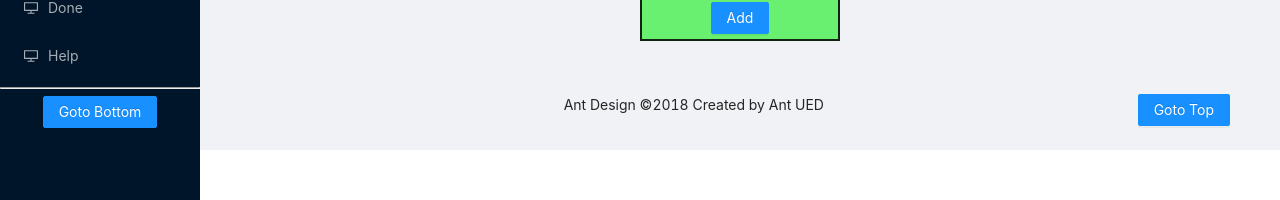
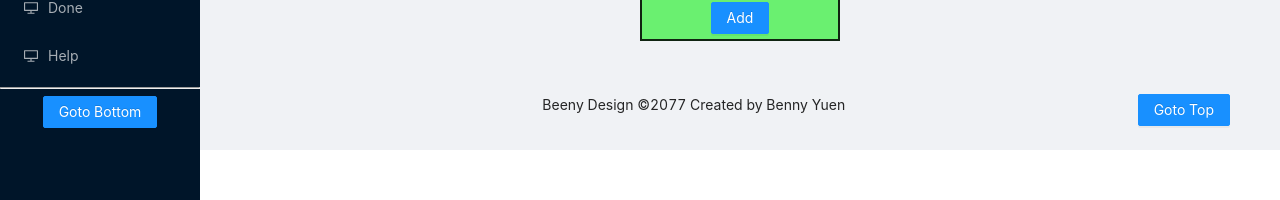
Before and after one commit to BennyYuen09/React-Practice, a React (Create React App) app: page / in a window 1280 px wide. Shown: the part 264-464 px from the top of the page. Built offline with nearby package versions, Linux system fonts and the light colour scheme; no server answers.

Commit message:
[React_Practice][Benny] design: update

```diff
--- a/src/App.js
+++ b/src/App.js
@@ -53,11 +53,11 @@ function App() {
             </div>
           </Sider>
           <Layout className="site-layout" style={{ marginLeft: 200 }}>
-            <Header className="site-layout-background" style={{ padding: 0, backgroundColor: 'cyan' }} >
-              <span style={{ fontSize: '30pt' }}>Ha Ha Welcome</span>
+            <Header className="site-layout-background" style={{ padding: 0, backgroundColor: 'cyan' }} id="top">
+              <span style={{ fontSize: '30pt' }} title="What are you buying? What are you selling?">Ha Ha Welcome</span>
             </Header>
             <Content style={{ margin: '24px 16px 0', overflow: 'initial' }}>
-              <div className="site-layout-background" style={{ padding: 24, textAlign: 'center' }} id="top">
+              <div className="site-layout-background" style={{ padding: 24, textAlign: 'center' }}>
                 <Switch>
                   <Route exact path="/" component={TodoList} />
                   <Route exact path="/done" component={DonePage} />
@@ -66,7 +66,7 @@ function App() {
               </div>
             </Content>
             <Footer style={{ textAlign: 'center' }}>
-              Ant Design ©2018 Created by Ant UED
+              Beeny Design ©2077 Created by Benny Yuen
               <Button type="primary" href="#top" style={{float:'right'}}>Goto Top</Button>
             </Footer>
           </Layout>
```
